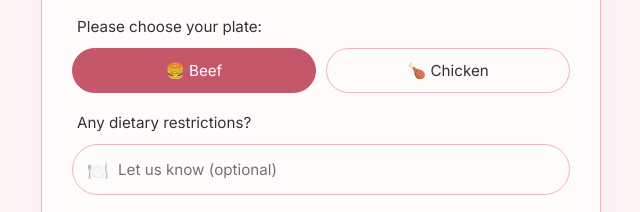
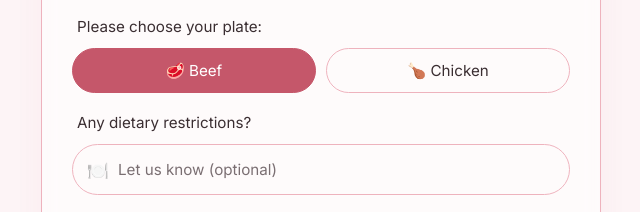
Before and after one commit to MohammedAbdelshafy/nadeen-rsvp-site, a website: page index.html in a window 1280 px wide. Shown: the part 1512-1724 px from the top of the page, 319-959 px from the left. Drawn offline with nearby package versions, Linux system fonts and the light colour scheme; a web font is replaced by a local one.

Commit message:
fix: change beef icon to steak

```diff
--- a/index.html
+++ b/index.html
@@ -75,7 +75,7 @@
                 <div class="form-section" id="meal-section">
                     <label>Please choose your plate:</label>
                     <div class="radio-group">
-                        <label class="radio-btn plate-btn"><input type="radio" name="plate" value="beef" checked> 🍔 Beef</label>
+                        <label class="radio-btn plate-btn"><input type="radio" name="plate" value="beef" checked> 🥩 Beef</label>
                         <label class="radio-btn plate-btn"><input type="radio" name="plate" value="chicken"> 🍗 Chicken</label>
                     </div>
                 </div>
```
